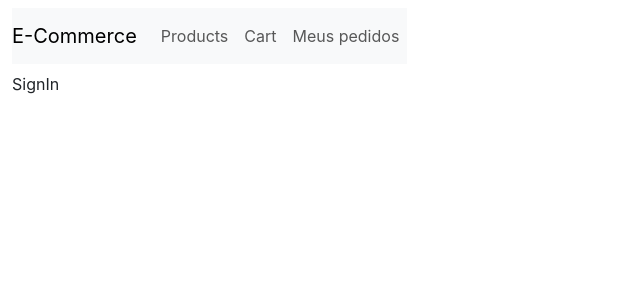
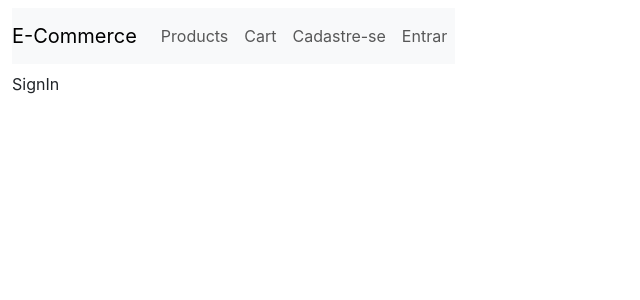
Before and after one commit to vitor-msp/e-commerce, a React (Create React App) app in the folder frontend/: page /signin in a window 1280 px wide. Shown: the top 300 px of the page, without its empty margins (0-640 px from the left). Built offline with nearby package versions, Linux system fonts and the light colour scheme; no server answers.

Commit message:
feat(user): created store to user

```diff
--- a/frontend/src/components/Navbar.tsx
+++ b/frontend/src/components/Navbar.tsx
@@ -1,12 +1,17 @@
+import { useSelector } from "react-redux";
 import { NavLink } from "react-router-dom";
+import { RootState } from "../store";
 
 export const Navbar = () => {
+  const userIsLogged = useSelector(
+    (state: RootState) => state.user.user.isLogged
+  );
   return (
     <div className="row">
       <div className="col-12">
         <nav className="navbar navbar-expand-lg">
           <nav className="navbar navbar-expand-lg navbar-light bg-light">
-            <a className="navbar-brand" href="#">
+            <a className="navbar-brand" href="/">
               E-Commerce
             </a>
             <button
@@ -32,11 +37,33 @@ export const Navbar = () => {
                     Cart
                   </NavLink>
                 </li>
-                <li className="nav-item">
-                  <NavLink to={"/myorders"} className={"nav-link "}>
-                    Meus pedidos
-                  </NavLink>
-                </li>
+                {userIsLogged ? (
+                  <>
+                    <li className="nav-item">
+                      <NavLink to={"/myorders"} className={"nav-link "}>
+                        Meus pedidos
+                      </NavLink>
+                    </li>
+                    <li className="nav-item">
+                      <NavLink to={"/myorders"} className={"nav-link "}>
+                        Sair
+                      </NavLink>
+                    </li>
+                  </>
+                ) : (
+                  <>
+                    <li className="nav-item">
+                      <NavLink to={"/myorders"} className={"nav-link "}>
+                        Cadastre-se
+                      </NavLink>
+                    </li>
+                    <li className="nav-item">
+                      <NavLink to={"/myorders"} className={"nav-link "}>
+                        Entrar
+                      </NavLink>
+                    </li>
+                  </>
+                )}
               </ul>
             </div>
           </nav>
--- a/frontend/src/store/index.ts
+++ b/frontend/src/store/index.ts
@@ -2,12 +2,14 @@ import { configureStore, ThunkAction, AnyAction } from "@reduxjs/toolkit";
 import { productsReducer } from "../store/products/products.slice";
 import { currentProductReducer } from "./current-product/current-product.slice";
 import { ordersReducer } from "./orders/orders.slice";
+import { userReducer } from "./user/user.slice";
 
 export const store = configureStore({
   reducer: {
     products: productsReducer,
     currentProduct: currentProductReducer,
     orders: ordersReducer,
+    user: userReducer,
   },
 });
 
--- /dev/null
+++ b/frontend/src/store/user/user.slice.ts
@@ -0,0 +1,20 @@
+import { createSlice, PayloadAction } from "@reduxjs/toolkit";
+import { IUserState } from "./user.types";
+
+const initialState: IUserState = {
+  user: {
+    isLogged: false,
+  },
+};
+
+const userSlice = createSlice({
+  name: "products",
+  initialState,
+  reducers: {
+    // addProductsAction: (state, { payload }: PayloadAction<IProduct[]>) => {
+    // },
+  },
+});
+
+export const {} = userSlice.actions;
+export const userReducer = userSlice.reducer;
--- /dev/null
+++ b/frontend/src/store/user/user.types.ts
@@ -0,0 +1,6 @@
+export interface IUser {
+  isLogged: boolean;
+}
+export interface IUserState {
+  user: IUser;
+}
```
